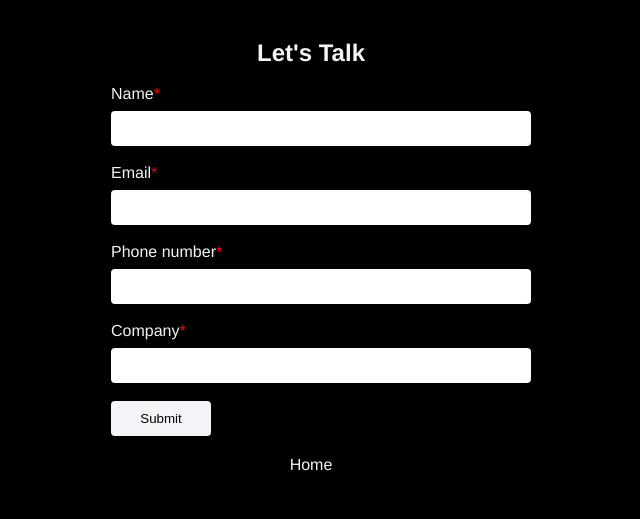
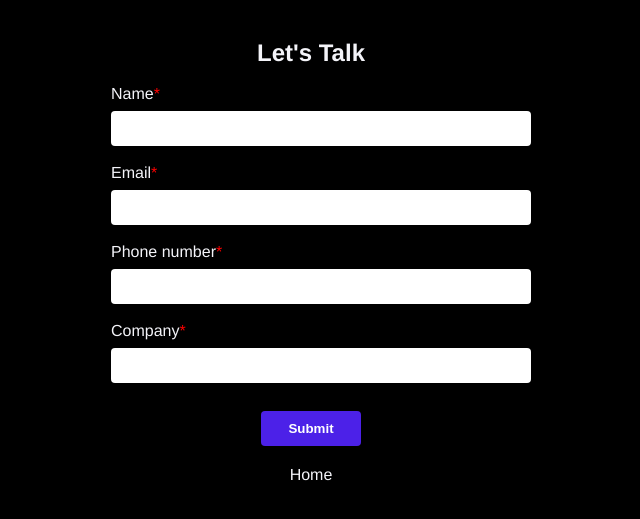
Before and after one commit to kogzysample/contact, a plain HTML site: page index.html in a window 1280 px wide. Shown: the part 161-680 px from the top of the page, without its empty margins (329-969 px from the left). Drawn offline with Linux system fonts and the light colour scheme.

Commit message:
Update index.html

```diff
--- a/index.html
+++ b/index.html
@@ -6,8 +6,8 @@
     <title>Contact Form</title>
     <style>
         body {
-            background-color: #000000;
-            color: #f4f4f9;
+            background-color: #000000; /* Black background */
+            color: #f4f4f9; /* White text */
             font-family: Helvetica, sans-serif;
             text-align: center;
         }
@@ -23,14 +23,14 @@
             font-size: 32px;
         }
         .header-logo a {
-            color: #f4f4f9;
+            color: #f4f4f9; /* White text */
             text-decoration: none;
         }
         .form-container {
             max-width: 400px;
             margin: 0 auto;
             padding: 20px;
-            background-color: #000000;
+            background-color: #000000; /* Black background */
             border-radius: 8px;
         }
         .form-container h2 {
@@ -53,15 +53,18 @@
             border-radius: 4px;
         }
         .form-group input[type="submit"] {
-            background-color: #f4f4f9;
-            color: #000000;
+            background-color: #4C21E8; /* Button color */
+            color: #ffffff; /* White text */
             cursor: pointer;
             width: 100px;
             padding: 10px;
             border-radius: 4px;
+            font-weight: bold; /* Bold text */
+            display: inline-block; /* Align center */
+            margin-top: 10px; /* Space above the button */
         }
         .form-group input[type="submit"]:hover {
-            background-color: #d4d4d9;
+            background-color: #3b1baf; /* Button hover color */
         }
         .form-group span {
             color: red;
@@ -70,7 +73,7 @@
             margin-top: 20px;
         }
         .footer a {
-            color: #f4f4f9;
+            color: #f4f4f9; /* White text */
             text-decoration: none;
         }
     </style>
@@ -98,7 +101,7 @@
                 <label for="data_13">Company<span>*</span></label>
                 <input type="text" id="data_13" name="data_13" class="form-control"/>
             </div>
-            <div class="form-group">
+            <div class="form-group" style="text-align: center;">
                 <input name="skip_Submit" value="Submit" type="submit"/>
             </div>
         </form>
```
